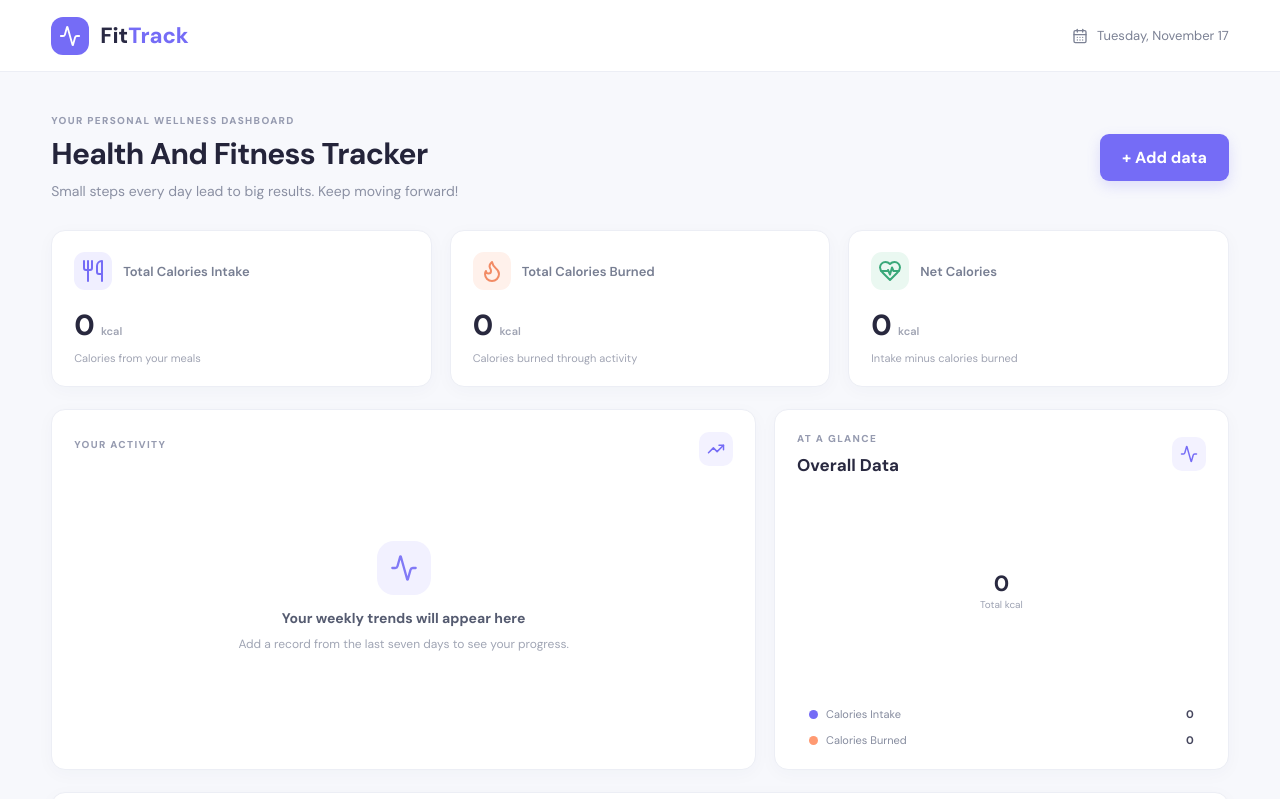
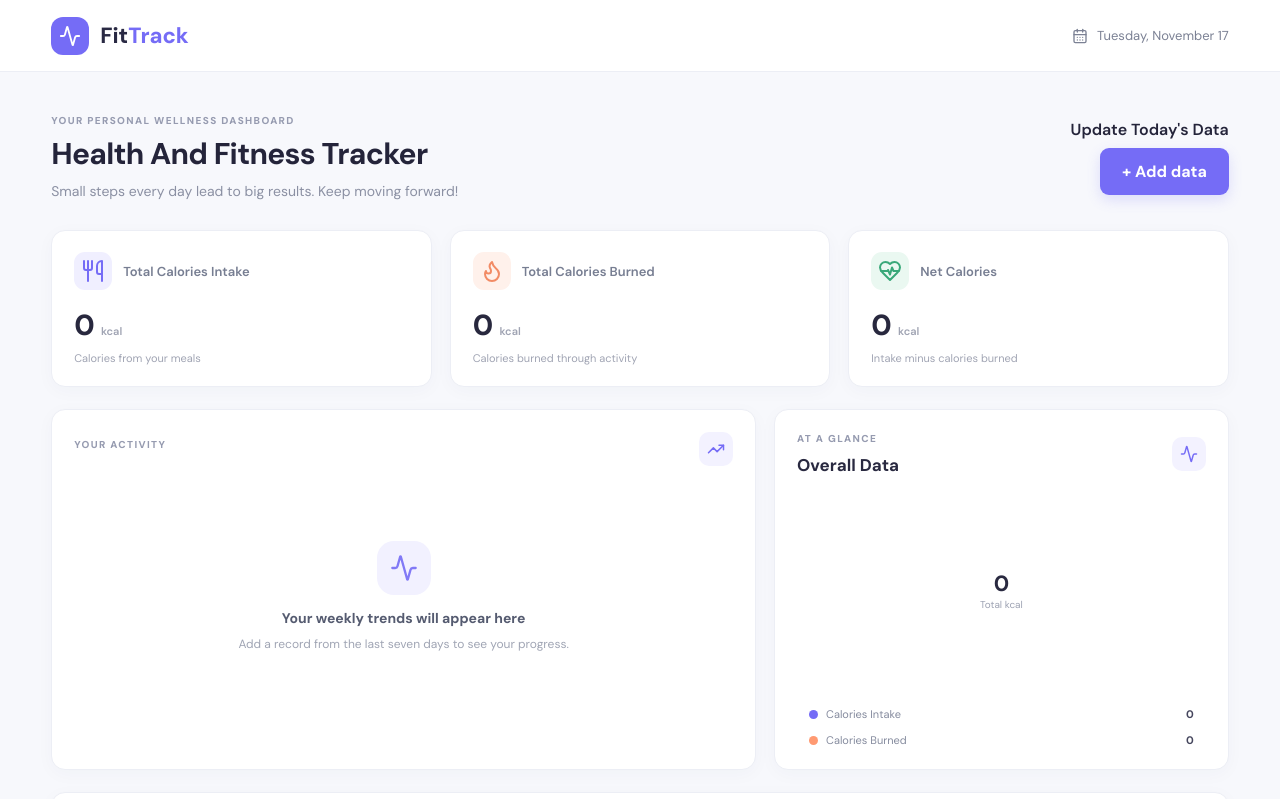
Before and after one commit to Appa45/Assesment6, a React (Vite) app: page / in a window 1280 px wide. Shown: the top 799 px of the page. Built offline with nearby package versions, Linux system fonts and the light colour scheme.

Commit message:
change in the app.jsx

```diff
--- a/src/App.jsx
+++ b/src/App.jsx
@@ -181,6 +181,25 @@ export default function App() {
               Small steps every day lead to big results. Keep moving forward!
             </p>
           </div>
+          <div
+            className="add-action-group"
+            style={{
+              display: 'flex',
+              flexDirection: 'column',
+              alignItems: 'flex-end',
+              gap: '8px'
+            }}
+          >
+            <h2
+              style={{
+                margin: 0,
+                fontSize: '16px',
+                fontWeight: 600,
+                color: 'inherit'
+              }}
+            >
+              Update Today's Data
+            </h2>
             <button
               type="button"
               className="primary-btn add-button"
@@ -189,6 +208,7 @@ export default function App() {
             >
               + Add data
             </button>
+          </div>
         </section>
 
         <section className="stats-grid" aria-label="Health summary">
```
Lines whose indentation alone changed are shown as unchanged.
